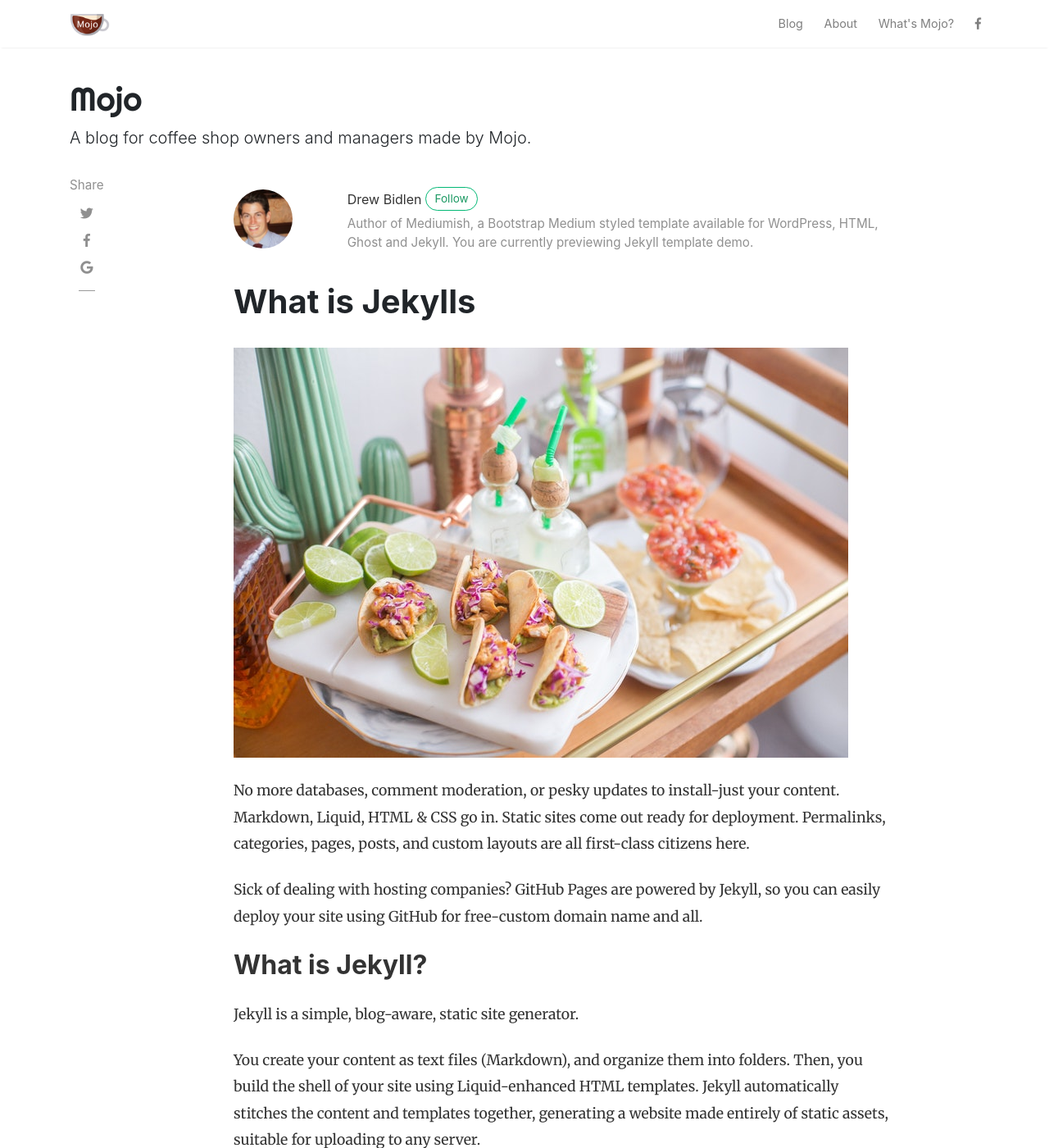
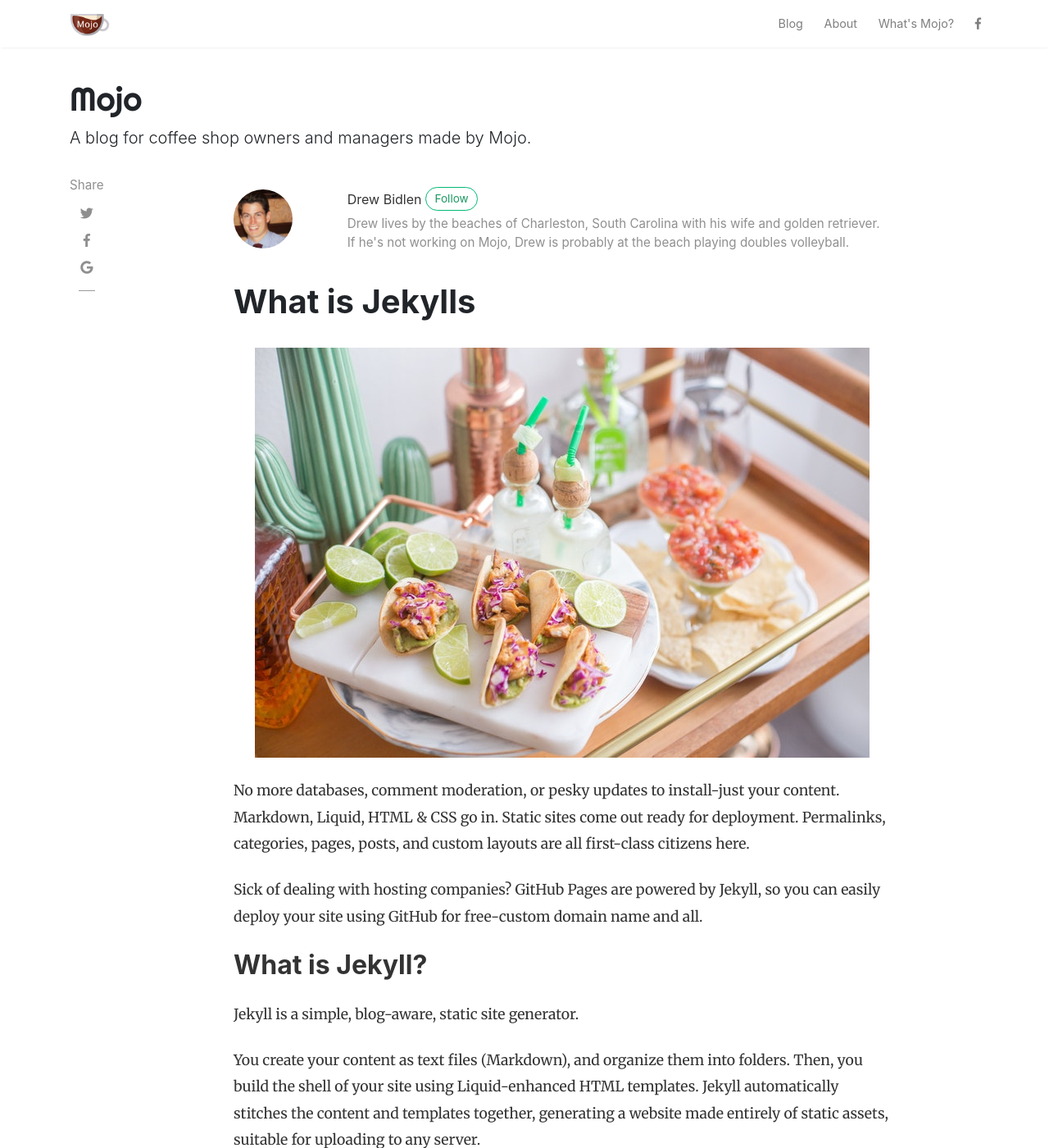
Before and after one commit to normdoow/normdoow.github.io, a Jekyll site: the page built from _posts/2018-01-11-customer-service.md, in a window 1280 px wide and 1400 px high. Shown: the whole window at 82% size. Built offline with Jekyll 4.4.1, drawn with Linux system fonts in a browser that asks for light colours; nearby versions of some CDN libraries; comment, search, counter and statistics services are not loaded; some of the changed text lies outside the part shown.

```diff
--- a/_config.yml
+++ b/_config.yml
@@ -16,9 +16,9 @@ authors:
     display_name: Drew Bidlen
     avatar: 'assets/images/drew_profile_pic.png'
     email: drew@mojocoffee.io
-    web: https://www.wowthemes.net
-    twitter: https://twitter.com/wowthemesnet
-    description: "Author of Mediumish, a Bootstrap Medium styled template available for WordPress, HTML, Ghost and Jekyll. You are currently previewing Jekyll template demo."
+    web: https://www.linkedin.com/in/andrewbidlen/
+    twitter: https://www.linkedin.com/in/andrewbidlen/
+    description: "Drew lives by the beaches of Charleston, South Carolina with his wife and golden retriever. If he's not working on Mojo, Drew is probably at the beach playing doubles volleyball."
   noah:
     name: noah
     display_name: Noah Bragg
--- a/assets/css/screen.css
+++ b/assets/css/screen.css
@@ -258,6 +258,7 @@ License: https://www.wowthemes.net/freebies-license/
 }
  .featured-image {
      display:block;
+     margin: auto;
      margin-bottom:1.5rem;
 }
  .share {
@@ -665,6 +666,13 @@ License: https://www.wowthemes.net/freebies-license/
     color: #56719e;
 }
 
-.center {
+.center_text {
     text-align: center;
 }
+.center {
+    margin: auto;
+}
+.simple-border {
+    border-width: 1px;
+    border-color: black;
+}
```
Also changed, not shown: _posts/2018-01-11-quick-start-guide.md (deleted, +0 -27 lines), _posts/2018-12-15-case-study.md (added, +69 -0 lines), assets/images/wayfarerOrders.png (added), assets/images/wayfarer_nps.png (added), assets/images/wayfarer_shop.jpeg (added).
